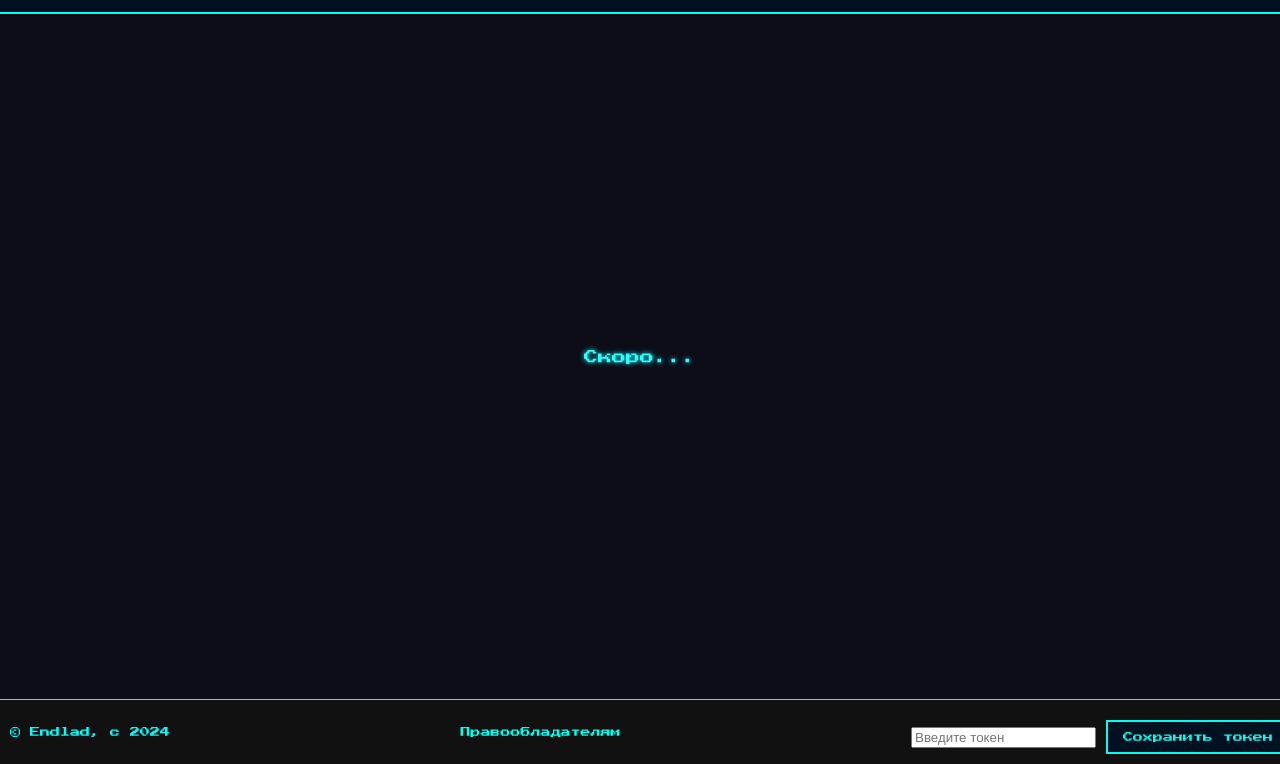
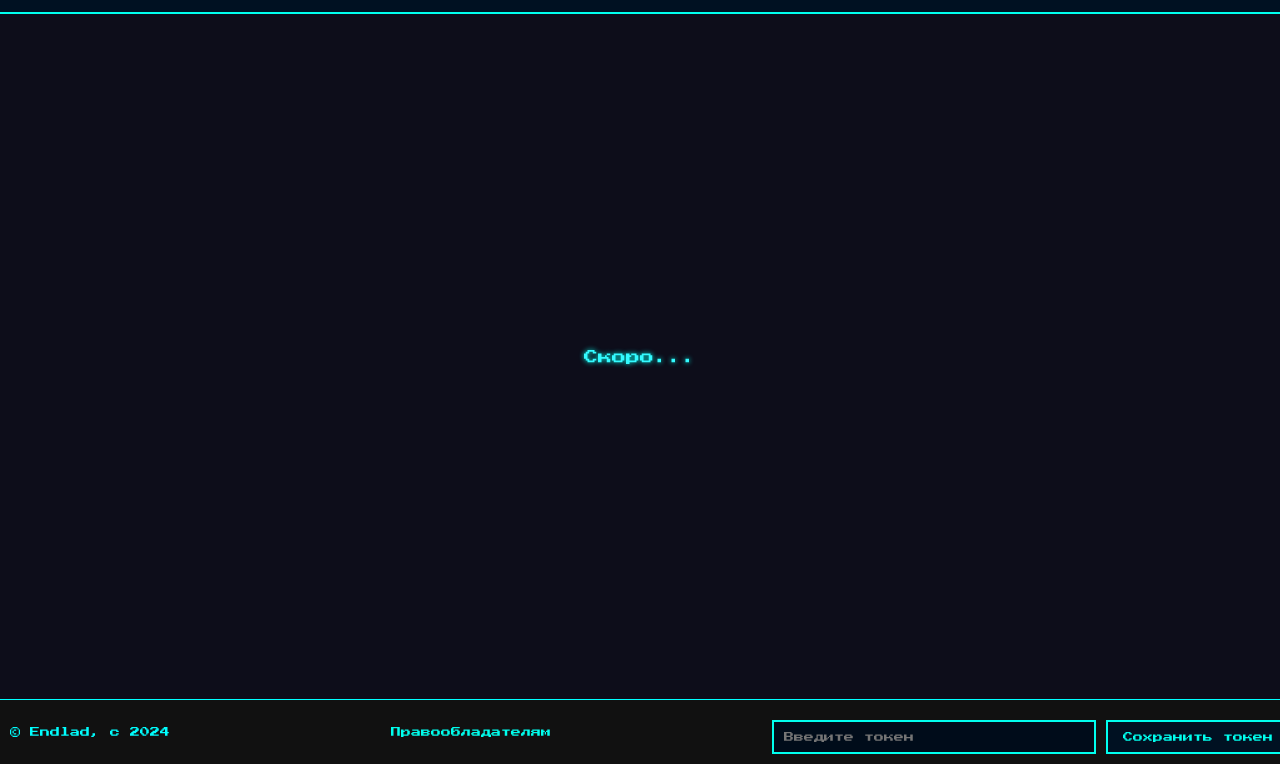
Before and after one commit to endladmovie/endladmovie.github.io, a plain HTML site: page index.html in a window 1280 px wide. Shown: the part 36-800 px from the top of the page. Drawn offline with Linux system fonts and the light colour scheme.

Commit message:
Update index.html

```diff
--- a/index.html
+++ b/index.html
@@ -26,7 +26,7 @@
     <a href="authorrights.html">Правообладателям</a>
 
   <div style="margin-top: 10px;">
-    <input id="tokenInput" type="text" placeholder="Введите токен" class="text-input">
+    <input id="tokenInput" type="text" placeholder="Введите токен" class="token-input">
     <button onclick="saveToken()" class="token-button">Сохранить токен</button>
   </div>
 </div>
```
